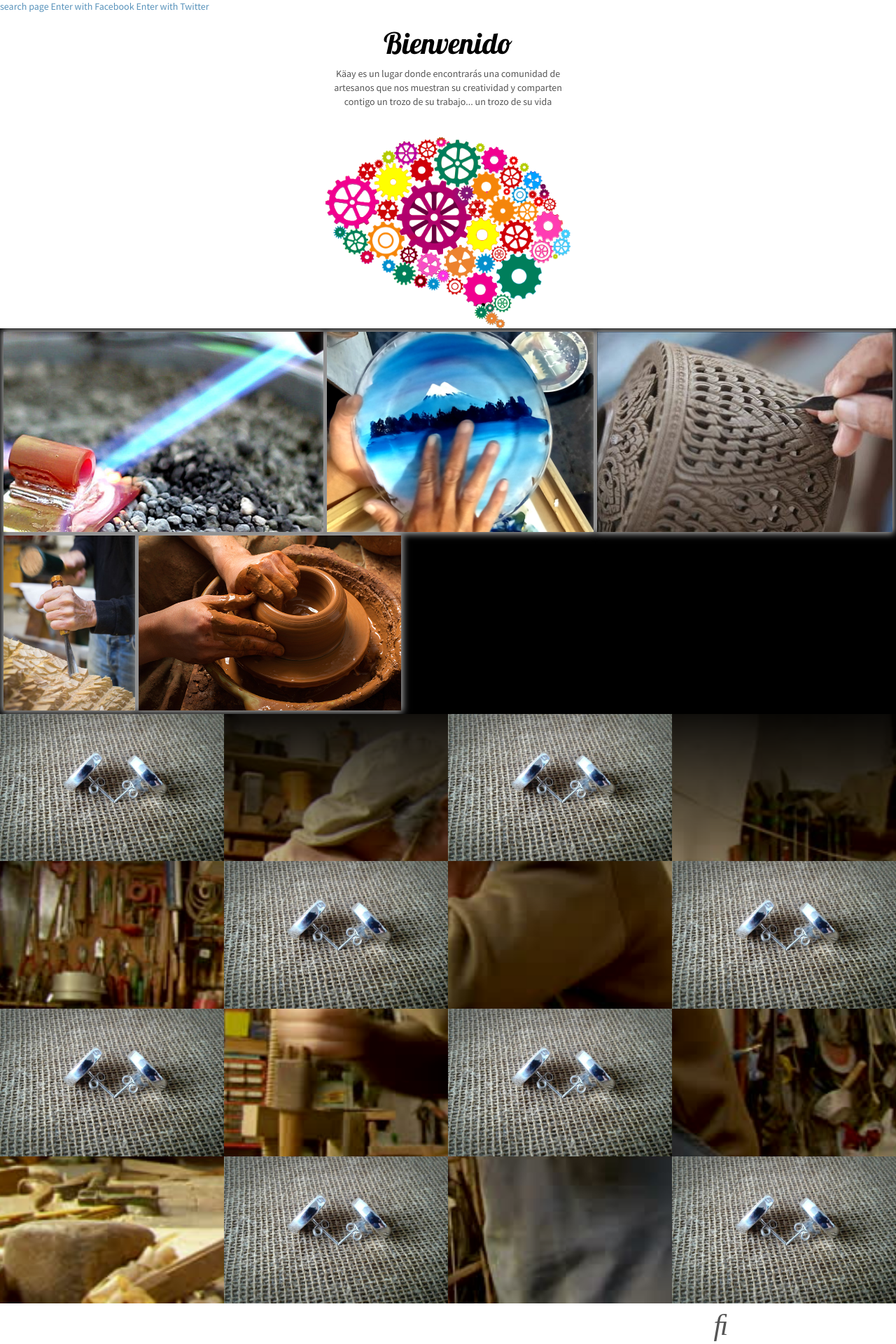
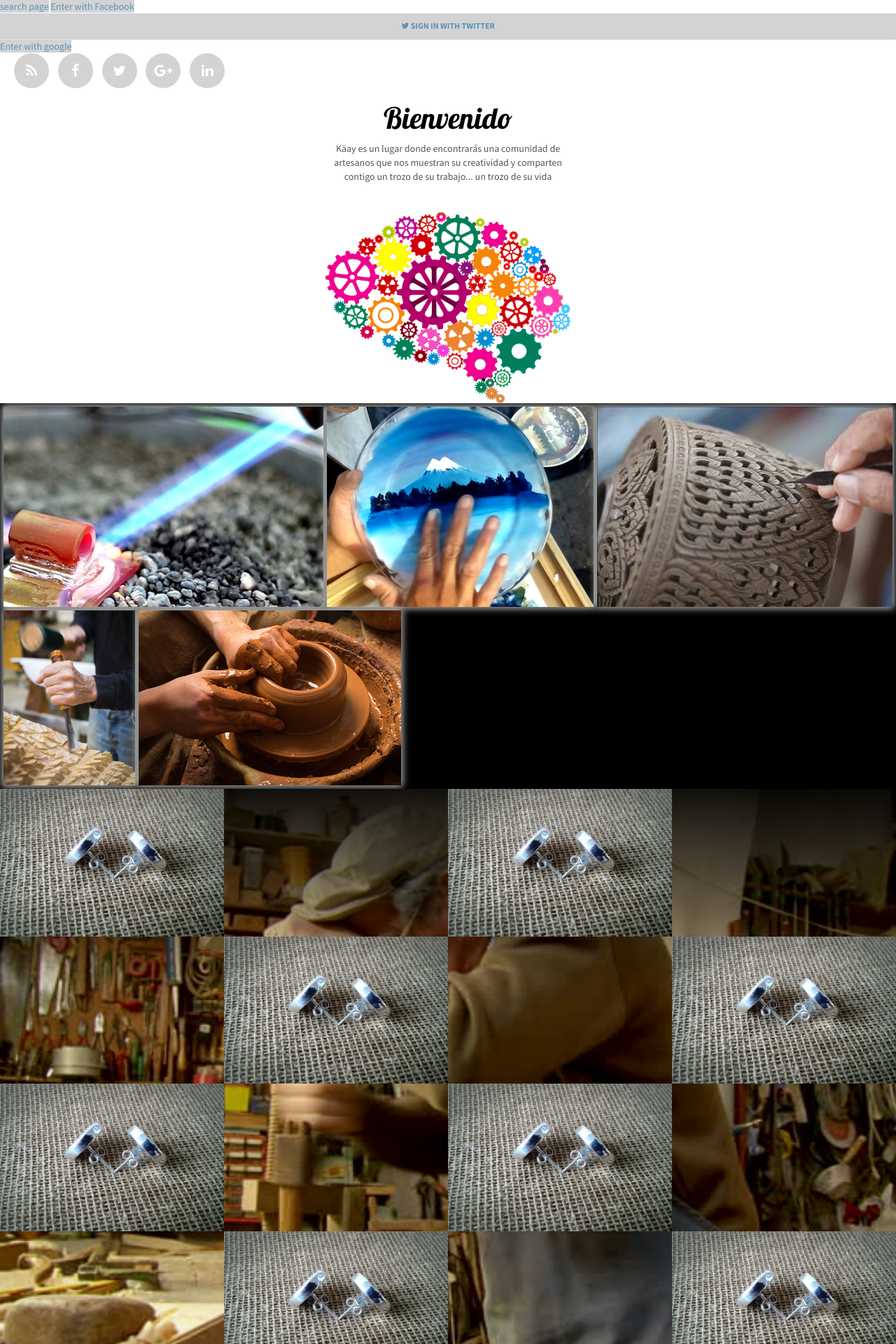
Before and after one commit to GonzaloAvilez/kaay, a Django app: template socialhand/src/templates/home.html in a window 1280 px wide. Shown: the part 801-2721 px from the top of the page at 70% size. Run offline with Django 3.2, Linux system fonts and the light colour scheme; the template is opened without the code that fills it, so the values that code supplies are empty; some libraries are stand-ins or nearby versions.

Commit message:
Login with Google; customize buttons login in process

```diff
--- a/socialhand/src/static/site/css/main.css
+++ b/socialhand/src/static/site/css/main.css
@@ -1300,3 +1300,95 @@ ul.errorlist {
   border-bottom-right-radius: 6px;
   border-bottom-left-radius: 6px;
 }
+
+
+
+
+
+
+
+/*==========================================
+  Icons
+ ================= */
+
+/* footer social icons */
+ul.social-network {
+  list-style: none;
+  display: inline;
+  margin-left:0 !important;
+  padding: 0;
+}
+ul.social-network li {
+  display: inline;
+  margin: 0 5px;
+}
+
+
+/* footer social icons */
+.social-network a.icoRss:hover {
+  background-color: #F56505;
+}
+.social-network a.icoFacebook:hover {
+  background-color:#3B5998;
+}
+.social-network a.icoTwitter:hover {
+  background-color:#33ccff;
+}
+.social-network a.icoGoogle:hover {
+  background-color:#BD3518;
+}
+.social-network a.icoVimeo:hover {
+  background-color:#0590B8;
+}
+.social-network a.icoLinkedin:hover {
+  background-color:#007bb7;
+}
+.social-network a.icoRss:hover i, .social-network a.icoFacebook:hover i, .social-network a.icoTwitter:hover i,
+.social-network a.icoGoogle:hover i, .social-network a.icoVimeo:hover i, .social-network a.icoLinkedin:hover i {
+  color:#fff;
+}
+a.socialIcon:hover, .socialHoverClass {
+  color:#44BCDD;
+}
+
+.social-circle li a {
+  display:inline-block;
+  position:relative;
+  margin:0 auto 0 auto;
+  -moz-border-radius:50%;
+  -webkit-border-radius:50%;
+  border-radius:50%;
+  text-align:center;
+  width: 50px;
+  height: 50px;
+  font-size:20px;
+}
+.social-circle li i {
+  margin:0;
+  line-height:50px;
+  text-align: center;
+}
+
+.social-circle li a:hover i, .triggeredHover {
+  -moz-transform: rotate(360deg);
+  -webkit-transform: rotate(360deg);
+  -ms--transform: rotate(360deg);
+  transform: rotate(360deg);
+  -webkit-transition: all 0.2s;
+  -moz-transition: all 0.2s;
+  -o-transition: all 0.2s;
+  -ms-transition: all 0.2s;
+  transition: all 0.2s;
+}
+.social-circle i {
+  color: #fff;
+  -webkit-transition: all 0.8s;
+  -moz-transition: all 0.8s;
+  -o-transition: all 0.8s;
+  -ms-transition: all 0.8s;
+  transition: all 0.8s;
+}
+
+a {
+ background-color: #D3D3D3;
+}
--- a/socialhand/src/templates/base.html
+++ b/socialhand/src/templates/base.html
@@ -123,6 +123,7 @@
             Conéctate con nosotros
             <a href="#"><i class="fa fa-facebook"></i> Facebook</a>  o
             <a href="#"><i class="fa fa-twitter"></i> Twitter</a>
+            <a href="#"><i class="fa fa-instagram"></i> Twitter</a>
           </div>
         </div>
             </div>
--- a/socialhand/src/templates/home.html
+++ b/socialhand/src/templates/home.html
@@ -93,9 +93,24 @@ Welcome back {{ user.get_full_name }}.
  Enter with Facebook
  </a>
 
-<a href="{% url 'social:begin' 'twitter' %}?next={{ request.path }}">
- Enter with Twitter
+<a href="{% url 'social:begin' 'twitter' %}?next={{ request.path }}" class="btn btn-block btn-social btn-twitter"><i class="fa fa-twitter"></i> Sign in with Twitter </a>
+
+
+<a href="{% url 'social:begin' 'google-oauth2' %}?next={{ request.path }}">
+ Enter with google
  </a>
+
+ <div class="col-md-12">
+                    <ul class="social-network social-circle">
+                        <li><a href="#" class="icoRss" title="Rss"><i class="fa fa-rss"></i></a></li>
+                        <li><a href="#" class="icoFacebook" title="Facebook"><i class="fa fa-facebook"></i></a></li>
+                        <li><a href="#" class="icoTwitter" title="Twitter"><i class="fa fa-twitter"></i></a></li>
+                        <li><a href="#" class="icoGoogle" title="Google +"><i class="fa fa-google-plus"></i></a></li>
+                        <li><a href="#" class="icoLinkedin" title="Linkedin"><i class="fa fa-linkedin"></i></a></li>
+                    </ul>
+        </div>
+
+
  {% endif %}
 <section id="about">
   <div class="background-white">
```
Also changed, not shown: socialhand/src/socialhand/settings/base.py (+9 -1 lines).
